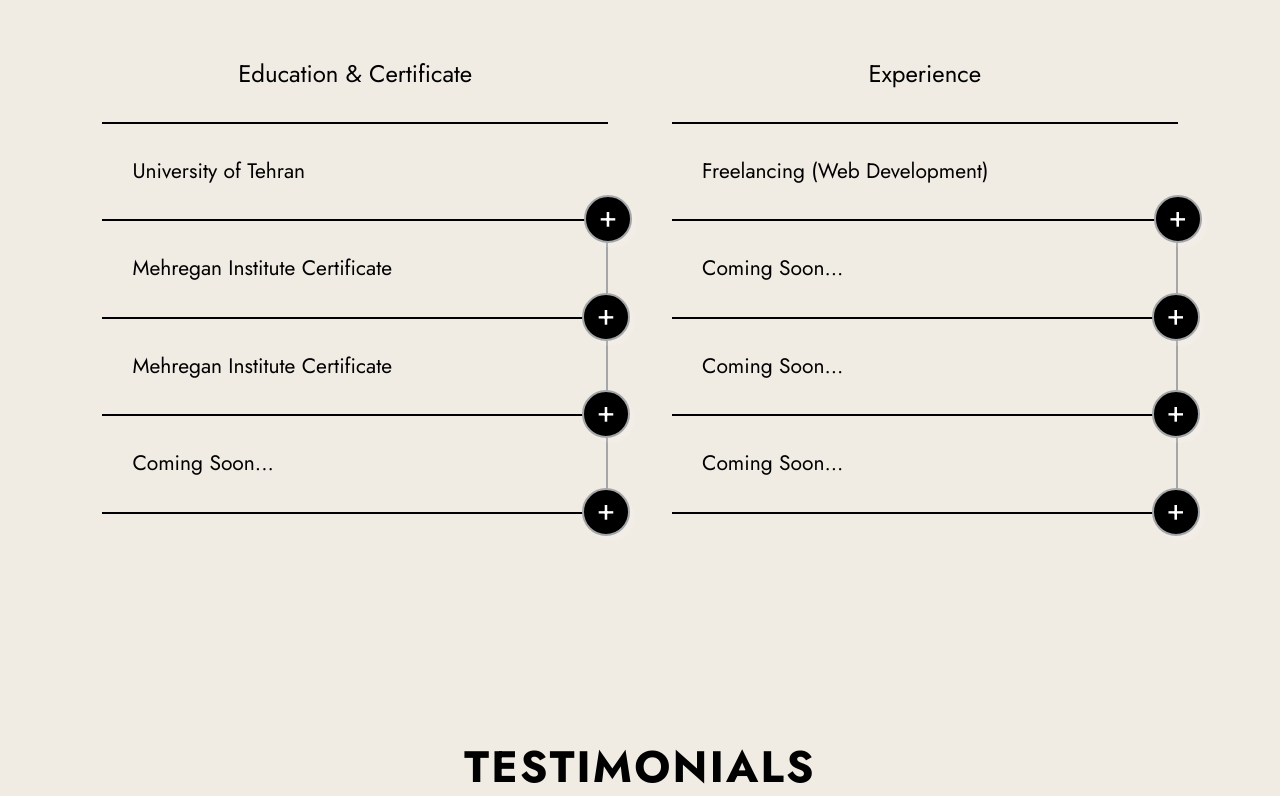
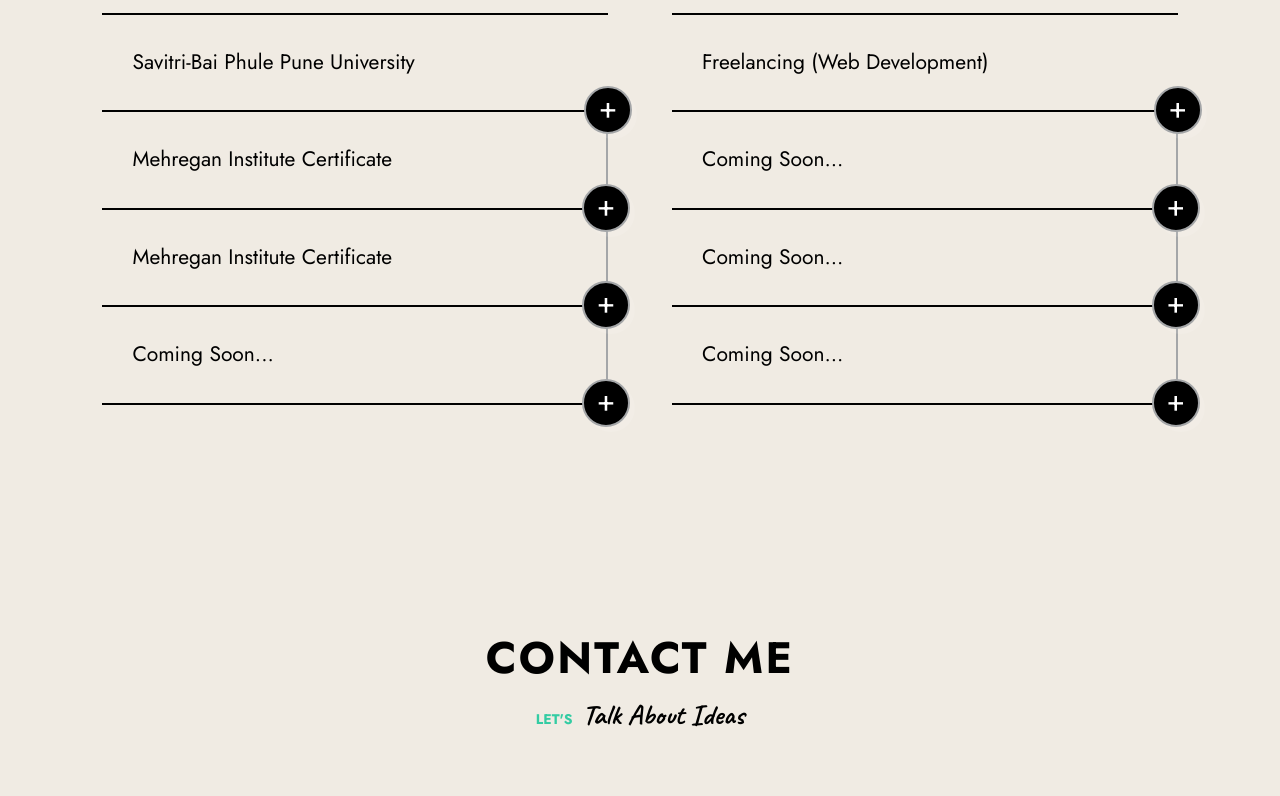
Before and after one commit to Krishnatripathi09/portfolio, a React (Vite) app: page /#home in a window 1280 px wide. Shown: the part 3780-4576 px from the top of the page. Built offline with nearby package versions, Linux system fonts and the light colour scheme; what tailwindcss-text-fill-stroke would draw is missing.

Commit message:
refactor:Updated details in Portfolio

```diff
--- a/src/App.jsx
+++ b/src/App.jsx
@@ -21,7 +21,7 @@ const App = () => {
       <Skills />
       <Projects />
       <Resume />
-      <Testimonials />
+      {/* <Testimonials /> */}
       <Contact />
       <Footer />
     </main>
--- a/src/Data.jsx
+++ b/src/Data.jsx
@@ -297,10 +297,10 @@ export const project = [
     img: portfolio,
    // category: "Portfolio",
     title: "Developer Portfolio",
-    description:
-      "This Portfolio involves creating a visually appealing and user-friendly website that showcases the skills and portfolio of a frontend developer.",
-    url: "http://imankhaki.netlify.app/",
-    sourceUrl: "https://github.com/khakiiman/portfolio",
+    description: "",
+     // "This Portfolio involves creating a visually appealing and user-friendly website that showcases the skills and portfolio of a frontend developer.",
+    url: "https://krishnatportfolio.vercel.app/",
+    sourceUrl: "https://github.com/Krishnatripathi09",
   },
 
   // {
@@ -329,9 +329,9 @@ export const project = [
 export const cv = [
   {
     id: 1,
-    title: "University of Tehran",
-    subtitle: "M.Sc. in Engineering",
-    date: "2014 - 2016",
+    title: "Savitri-Bai Phule Pune University",
+    subtitle: "Bachelor in Computer Engineering",
+    date: "2017-2021",
     description:
       "The Master of Science in Hydraulic Engineering program at the University of Tehran is a two-year postgraduate degree that provides students with advanced knowledge of water structural engineering.",
     category: "education",
--- a/src/components/Contact/Contact.jsx
+++ b/src/components/Contact/Contact.jsx
@@ -67,7 +67,7 @@ const Contact = () => {
               Address
             </h3>
             <p className='contact__card-data text-textColor dark:text-textColorDark'>
-              Iran, Isfahan, Farhang st No.26
+              Maharashtra
             </p>
           </div>
           <div className='contact__card'>
@@ -89,7 +89,7 @@ const Contact = () => {
               Email
             </h3>
             <p className='contact__card-data text-textColor dark:text-textColorDark'>
-              ikhaki71@gmail.com
+              krishnatripathi158@gmail.com
             </p>
           </div>
           <div className='contact__card'>
@@ -100,7 +100,7 @@ const Contact = () => {
               Phone
             </h3>
             <p className='contact__card-data text-textColor dark:text-textColorDark'>
-              +98 913 603 9501
+            +91 928 464 0248
             </p>
           </div>
         </div>
--- a/src/components/Home/Home.jsx
+++ b/src/components/Home/Home.jsx
@@ -128,7 +128,7 @@ const Home = () => {
               initial={{ bottom: '50px' }}
               whileInView={{ bottom: '-1px' }}
               transition={transition}
-              className='absolute sm:bottom-0 sm:h-[800px] rounded-[500px] object-cover'
+              className='absolute sm:bottom-0 sm:h-[600px] rounded-[500px] object-cover'
               src={profileImage}
               alt='HeroImg'
             />
```
Also changed, not shown: src/assets/avatar.png (added), src/assets/profile-img.png.
